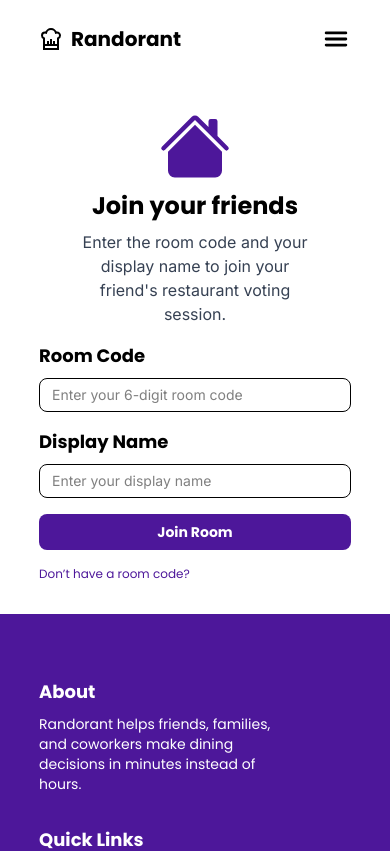
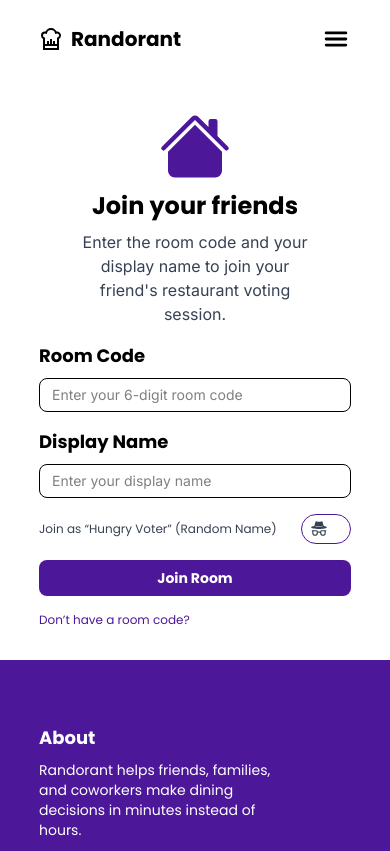
Before and after one commit to maycodersz/Randorant, a React (Vite) app: page /join in a window 390 px wide. Shown: the top 851 px of the page. Built offline with nearby package versions, Linux system fonts and the light colour scheme.

Commit message:
Add responsive form switch

```diff
--- a/package.json
+++ b/package.json
@@ -13,6 +13,7 @@
     "@tailwindcss/vite": "^4.2.1",
     "react": "^19.2.0",
     "react-dom": "^19.2.0",
+    "react-hook-form": "^7.71.2",
     "react-icons": "^5.5.0",
     "react-router-dom": "^7.13.1",
     "react-router-hash-link": "^2.4.3",
--- a/src/components/layout/CreateForm.tsx
+++ b/src/components/layout/CreateForm.tsx
@@ -1,6 +1,8 @@
 import { IoRestaurantSharp } from "react-icons/io5";
+import { FaRegClock } from "react-icons/fa";
 import FormHeader from "../ui/FormHeader"
 import FormInput from "../ui/FormInput"
+import FormSwitch from "../ui/FormSwitch";
 import { Link } from "react-router-dom";
 
 const CreateForm : React.FC = () => {
@@ -8,7 +10,8 @@ const CreateForm : React.FC = () => {
     <form className="w-full flex flex-col items-center space-y-4 lg:w-1/2 xl:space-y-6 ">
         <FormHeader Icon={IoRestaurantSharp} title="Find Restaurants" description="Set your location and budget. We’ll find matching restaurants."/>
         <FormInput label="Room Name" placeholder="Enter room name"/>
-        <button className="w-full font-bold text-sm py-2 px-4 bg-violet-900 text-[#FFF] rounded-lg xl:text-base 2xl:text-lg xl:rounded-xl">Create Room</button>
+        <FormSwitch label="Only show open restaurants now" Icon={FaRegClock}/>
+        <button className="w-full font-bold text-sm py-2 px-4 bg-violet-900 text-[#FFF] cursor-pointer rounded-lg hover:bg-violet-950 xl:text-base 2xl:text-lg xl:rounded-xl">Create Room</button>
         <Link to='/join' className="w-full text-left text-xs text-violet-900 lg:text-sm">Already have a room?</Link>
     </form>
   )
--- a/src/components/layout/JoinForm.tsx
+++ b/src/components/layout/JoinForm.tsx
@@ -1,8 +1,10 @@
 
 import { BsFillHouseFill } from "react-icons/bs";
+import { BsIncognito } from "react-icons/bs";
 import FormHeader from "../ui/FormHeader"
 import FormInput from "../ui/FormInput";
 import { Link } from "react-router-dom";
+import FormSwitch from "../ui/FormSwitch";
 
 const JoinForm : React.FC = () => {
     return (
@@ -10,7 +12,8 @@ const JoinForm : React.FC = () => {
         <FormHeader Icon={BsFillHouseFill} title="Join your friends" description="Enter the room code and your display name to join your friend's restaurant voting session."/>
         <FormInput label="Room Code" placeholder="Enter your 6-digit room code"/>
         <FormInput label="Display Name" placeholder="Enter your display name"/>
-        <button className="w-full font-bold text-sm py-2 px-4 bg-violet-900 text-[#FFF] rounded-lg xl:text-base 2xl:text-lg xl:rounded-xl">Join Room</button>
+        <FormSwitch label="Join as “Hungry Voter” (Random Name)" Icon={BsIncognito}/>
+        <button className="w-full font-bold text-sm py-2 px-4 bg-violet-900 text-[#FFF] cursor-pointer rounded-lg hover:bg-violet-950 xl:text-base 2xl:text-lg xl:rounded-xl">Join Room</button>
         <Link to='/create' className="w-full text-left text-xs text-violet-900 lg:text-sm">Don’t have a room code?</Link>
     </form>
   )
--- /dev/null
+++ b/src/components/ui/FormSwitch.tsx
@@ -0,0 +1,43 @@
+import { useState } from "react";
+import type { IconType } from "react-icons";
+
+type FormSwitchProps = {
+    label: string;
+    Icon : IconType;
+    defaultChecked?: boolean;
+}
+
+const FormSwitch: React.FC<FormSwitchProps> = ({
+    label,
+    Icon,
+    defaultChecked = false
+}) => {
+    const [isChecked, setIsChecked] = useState(defaultChecked);
+
+    const handleToggle = () => {
+        const newValue = !isChecked;
+        setIsChecked(newValue);
+    };
+
+    return (
+        <div className="w-full flex items-center justify-between space-x-4">
+            <label className="text-xs text-gray-700 lg:text-sm" htmlFor="form-switch">{label}</label>
+            <label className="relative inline-block w-[50px] h-[30px] cursor-pointer lg:w-[60px] lg:h-[34px]">
+                <input
+                    type="checkbox"
+                    checked={isChecked}
+                    onChange={handleToggle}
+                    id="form-switch"
+                    className="opacity-0 w-0 h-0 absolute"
+                />
+                <span className={`absolute top-0 left-0 right-0 bottom-0 border border-violet-900 rounded-full flex items-center px-1 transition-colors duration-300 ${isChecked ? "bg-violet-900" : "bg-white"}`}>
+                    <div className={`flex items-center justify-center h-[26px] w-[26px] rounded-full bg-white text-sm transition-transform duration-300 ${isChecked ? "translate-x-[15px] md:translate-x-[16px] lg:translate-x-[26px]" : ""}`}>
+                        <Icon className={`text-lg lg:text-xl ${isChecked ? "text-violet-900" : "text-gray-700"}`} />
+                    </div>
+                </span>
+            </label>
+        </div>
+    );
+}
+
+export default FormSwitch;
```
Also changed, not shown: 2 other files (tests, documents, lock files or other folders).
